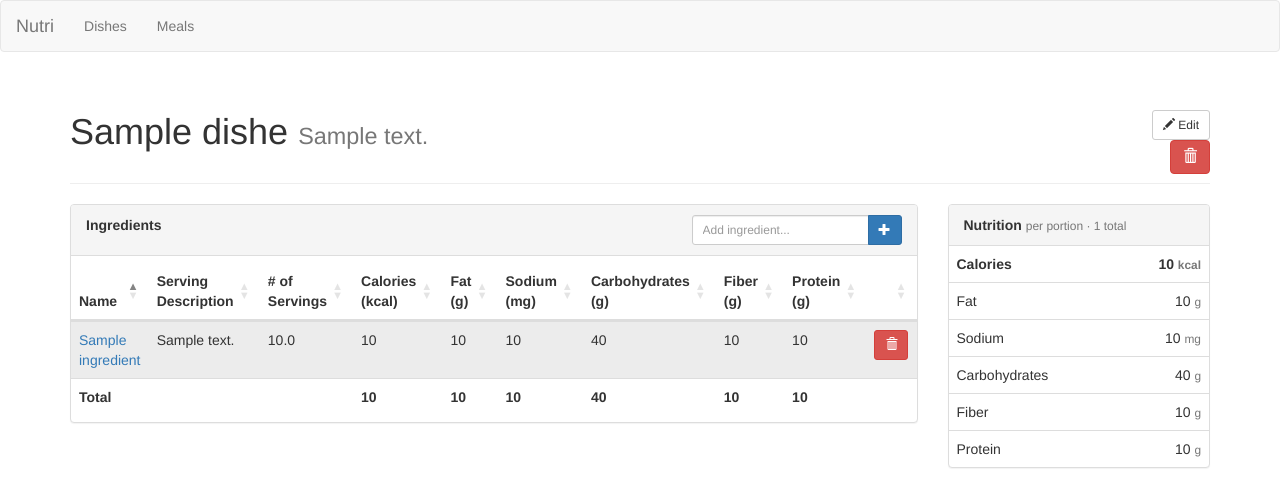
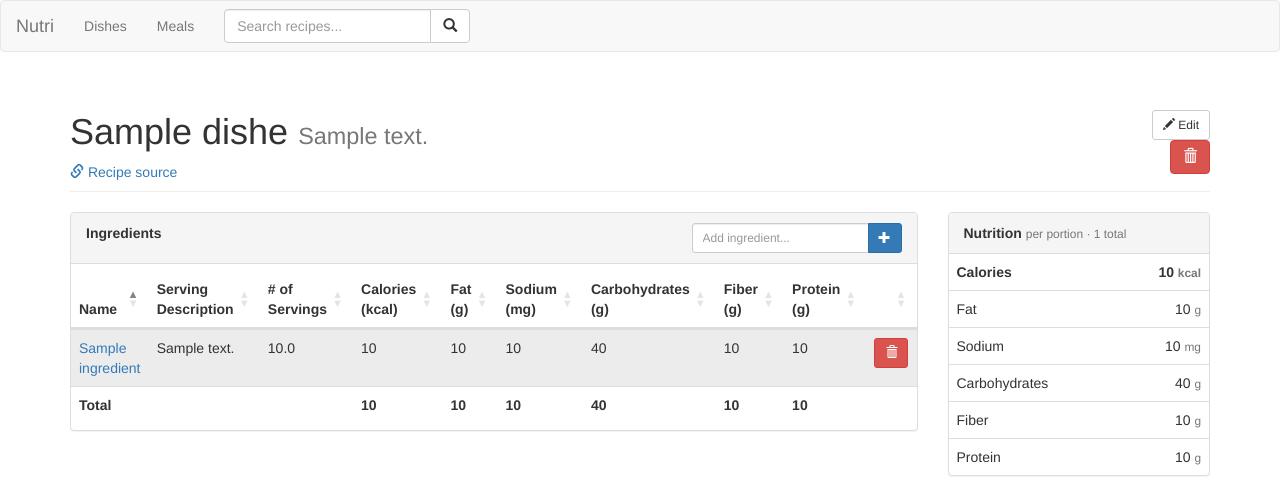
Before and after one commit to astonshane/nutri, a Flask app: template nutri/templates/dish.html in a window 1280 px wide. Shown: the top 493 px of the page. Run offline with Flask 3, Linux system fonts and the light colour scheme; the template is opened without the code that fills it: values that come from a table or form of the project are taken from there, others are empty; tables that the repository leaves empty hold one stand-in row (values such as "Sample post"); parts of the project's set-up code (start-up, migrations or seed data) failed here and were passed over; some libraries are stand-ins or nearby versions.

Commit message:
url column for dishes

```diff
--- a/nutri/models.py
+++ b/nutri/models.py
@@ -7,6 +7,7 @@ class Dish(BaseModel, db.Model):
     id = db.Column(db.Integer, primary_key=True)
     title = db.Column(db.String(255), index=True, unique=True, nullable=False)
     description = db.Column(db.Text)
+    url = db.Column(db.String(512))
     portions = db.Column(db.Integer, nullable=False, default=1)
     created_at = db.Column(db.DateTime, server_default=db.func.now())
     updated_at = db.Column(db.DateTime, server_default=db.func.now(), server_onupdate=db.func.now())
--- a/nutri/routes/dishes.py
+++ b/nutri/routes/dishes.py
@@ -33,6 +33,7 @@ def update_dish(id):
         return make_response("Dish not found", 404)
     dish.title = request.form.get("title", dish.title).strip() or dish.title
     dish.description = request.form.get("description", dish.description)
+    dish.url = request.form.get("url", dish.url).strip() or None
     dish.portions = int(request.form.get("portions", dish.portions))
     db.session.commit()
     flash("Dish updated.")
--- a/nutri/templates/base.html
+++ b/nutri/templates/base.html
@@ -13,7 +13,8 @@
   <script>
     $(function() {
       $('table.sortable:not(.sortable-paged)').DataTable({ paging: false, searching: false, info: false });
-      $('table.sortable-paged').DataTable({ searching: false });
+      var q = new URLSearchParams(window.location.search).get('q') || '';
+      $('table.sortable-paged').DataTable({ search: { search: q } });
     });
   </script>
 </head>
@@ -28,6 +29,16 @@
       <li><a href="{{ url_for('dishes')}}">Dishes</a></li>
       <li><a href="#">Meals</a></li>
     </ul>
+    <form class="navbar-form navbar-left" action="{{ url_for('dishes') }}" method="get">
+      <div class="input-group">
+        <input class="form-control" type="text" name="q" placeholder="Search recipes..." value="{{ request.args.get('q', '') }}">
+        <span class="input-group-btn">
+          <button type="submit" class="btn btn-default">
+            <span class="glyphicon glyphicon-search"></span>
+          </button>
+        </span>
+      </div>
+    </form>
   </div>
 </nav>
 
--- a/nutri/templates/dish.html
+++ b/nutri/templates/dish.html
@@ -14,6 +14,11 @@
                 {{dish.title}}
                 <small>{{dish.description}}</small>
             </h1>
+            {% if dish.url %}
+            <a href="{{ dish.url }}" target="_blank" rel="noopener">
+                <span class="glyphicon glyphicon-link"></span> Recipe source
+            </a>
+            {% endif %}
         </div>
         <div class="col-sm-4 text-right" style="padding-top: 18px">
             {% include 'forms/dish-update.html' %}
--- a/nutri/templates/forms/dish-update.html
+++ b/nutri/templates/forms/dish-update.html
@@ -13,6 +13,10 @@
             <input type="text" class="form-control" id="description" name="description" value="{{ dish.description or '' }}">
         </div>
         <div class="form-group">
+            <label for="url">Recipe URL</label>
+            <input type="url" class="form-control" id="url" name="url" value="{{ dish.url or '' }}" placeholder="https://...">
+        </div>
+        <div class="form-group">
             <label for="portions"># of Portions</label>
             <input type="number" class="form-control" id="portions" name="portions" min="1" value="{{ dish.portions }}" required>
         </div>
```
Also changed, not shown: fix_dish_titles.py (added, +12 -0 lines).
